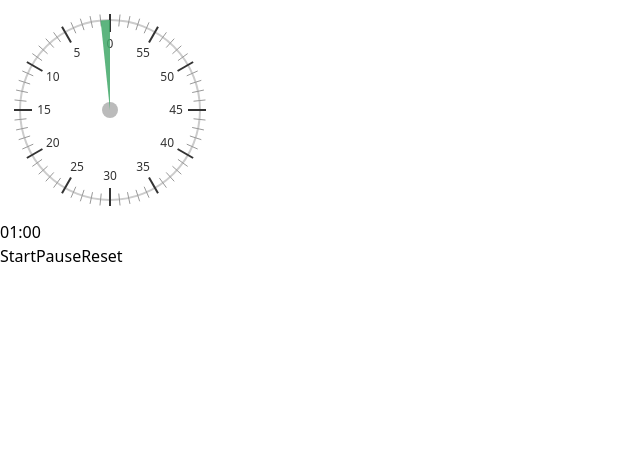
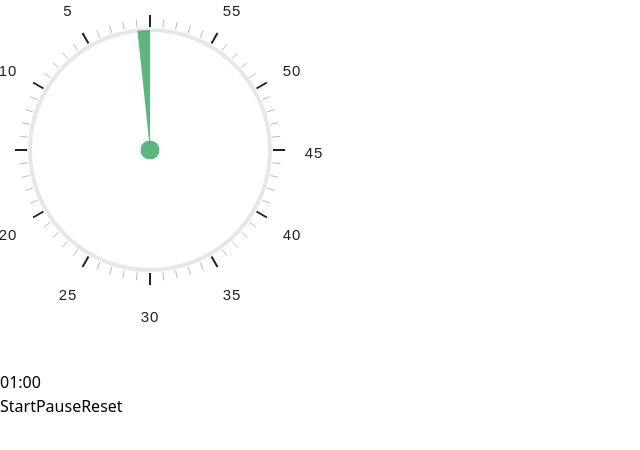
Before and after one commit to jiayuc/day-planner, a React (Vite) app: page / in a window 1280 px wide. Shown: the top 450 px of the page, without its empty margins (0-640 px from the left). Built offline with nearby package versions, Linux system fonts and the light colour scheme.

Commit message:
asthetic changes: clock fonts, color and etc

```diff
--- a/src/components/AnalogTimer.tsx
+++ b/src/components/AnalogTimer.tsx
@@ -1,7 +1,7 @@
 import React, { useEffect, useRef, useState } from 'react';
 
-const RADIUS = 90;
-const CENTER = 110;
+const RADIUS = 120;
+const CENTER = 150;
 const CLOCK_DURATION = 60 * 60; // 60 minutes (in seconds)
 
 const formatTime = (seconds: number) => {
@@ -10,6 +10,7 @@ const formatTime = (seconds: number) => {
   return `${m}:${s}`;
 };
 
+const GREEN_COLOR = 'rgba(65, 169, 105, 0.85)';
 export const AnalogTimer: React.FC<{ totalSeconds: number }> = ({ totalSeconds }) => {
   const [elapsedSeconds, setElapsedSeconds] = useState(0);
   const [running, setRunning] = useState(false);
@@ -65,8 +66,9 @@ export const AnalogTimer: React.FC<{ totalSeconds: number }> = ({ totalSeconds }
     for (let i = 0; i < 60; i++) {
       const angle = i * 6;
       const isHour = i % 5 === 0;
-      const inner = polarToCartesian(CENTER, CENTER, RADIUS - (isHour ? 12 : 6), 360 - angle);
-      const outer = polarToCartesian(CENTER, CENTER, RADIUS + 6, 360 - angle);
+      // Move marks outside the clockface
+      const inner = polarToCartesian(CENTER, CENTER, RADIUS + 3, 360 - angle);
+      const outer = polarToCartesian(CENTER, CENTER, RADIUS + (isHour ? 15 : 11), 360 - angle);
       marks.push(
         <line
           key={i}
@@ -74,7 +76,7 @@ export const AnalogTimer: React.FC<{ totalSeconds: number }> = ({ totalSeconds }
           y1={inner.y}
           x2={outer.x}
           y2={outer.y}
-          stroke={isHour ? '#333' : '#999'}
+          stroke={isHour ? '#222' : '#bbb'}
           strokeWidth={isHour ? 2 : 1}
         />
       );
@@ -88,15 +90,17 @@ export const AnalogTimer: React.FC<{ totalSeconds: number }> = ({ totalSeconds }
       // Counter-clockwise numbering: 0, 5, 10, ..., 55
       const value = (i * 5) % 60;
       const angle = i * 30;
-      const pos = polarToCartesian(CENTER, CENTER, RADIUS - 24, 360 - angle);
+      // Move numbers further outside the clockface
+      const pos = polarToCartesian(CENTER, CENTER, RADIUS + 44, 360 - angle);
       numbers.push(
         <text
           key={i}
           x={pos.x}
-          y={pos.y + 4}
+          y={pos.y + 8}
           textAnchor="middle"
-          fontSize="12"
-          fill="#333"
+          fontSize="15"
+          fill="#222"
+          style={{ fontFamily: 'Figtree, sans-serif', letterSpacing: 1, fontWeight: 'normal' }}
         >
           {value === 0 ? '0' : value}
         </text>
@@ -126,7 +130,7 @@ export const AnalogTimer: React.FC<{ totalSeconds: number }> = ({ totalSeconds }
       ctx.moveTo(CENTER, CENTER);
       ctx.arc(CENTER, CENTER, RADIUS, startAngle, endAngle, true);
       ctx.closePath();
-      ctx.fillStyle = 'rgba(65, 169, 105, 0.85)';
+      ctx.fillStyle = GREEN_COLOR;
       ctx.fill();
       ctx.restore();
     }
@@ -150,22 +154,22 @@ export const AnalogTimer: React.FC<{ totalSeconds: number }> = ({ totalSeconds }
   return (
     <div className="flex flex-col items-center justify-center">
       <audio ref={audioRef} src="/sounds/timer_up_sound.mp3" preload="auto" />
-      <div style={{ position: 'relative', width: 220, height: 220 }} className="mb-4">
+      <div style={{ position: 'relative', width: 370, height: 370, overflow: 'visible' }} className="mb-8">
         {/* SVG for clock face and marks (z-index: 2) */}
-        <svg width="220" height="220" style={{ position: 'absolute', left: 0, top: 0, zIndex: 2, pointerEvents: 'none' }}>
+        <svg width="370" height="370" style={{ position: 'absolute', left: 0, top: 0, zIndex: 2, pointerEvents: 'none', overflow: 'visible' }}>
           {/* Clock outline */}
-          <circle cx={CENTER} cy={CENTER} r={RADIUS} stroke="#ccc" strokeWidth="2" fill="white" />
+          <circle cx={CENTER} cy={CENTER} r={RADIUS} stroke="#e5e7eb" strokeWidth="4" fill="#fff" />
           {/* Clock face */}
           {renderClockMarks()}
           {renderClockNumbers()}
           {/* Center knob mimic */}
-          <circle cx={CENTER} cy={CENTER} r={8} fill="#bbb" />
+          <circle cx={CENTER} cy={CENTER} r={10} fill={GREEN_COLOR} stroke="#fff" strokeWidth="1" />
         </svg>
-        {/* Canvas for green sector (z-index: 3, on top) */}
+        {/* Canvas for green/red sector (z-index: 3, on top) */}
         <canvas
           ref={canvasRef}
-          width={220}
-          height={220}
+          width={370}
+          height={370}
           style={{ position: 'absolute', left: 0, top: 0, zIndex: 3, pointerEvents: 'none' }}
         />
       </div>
```
